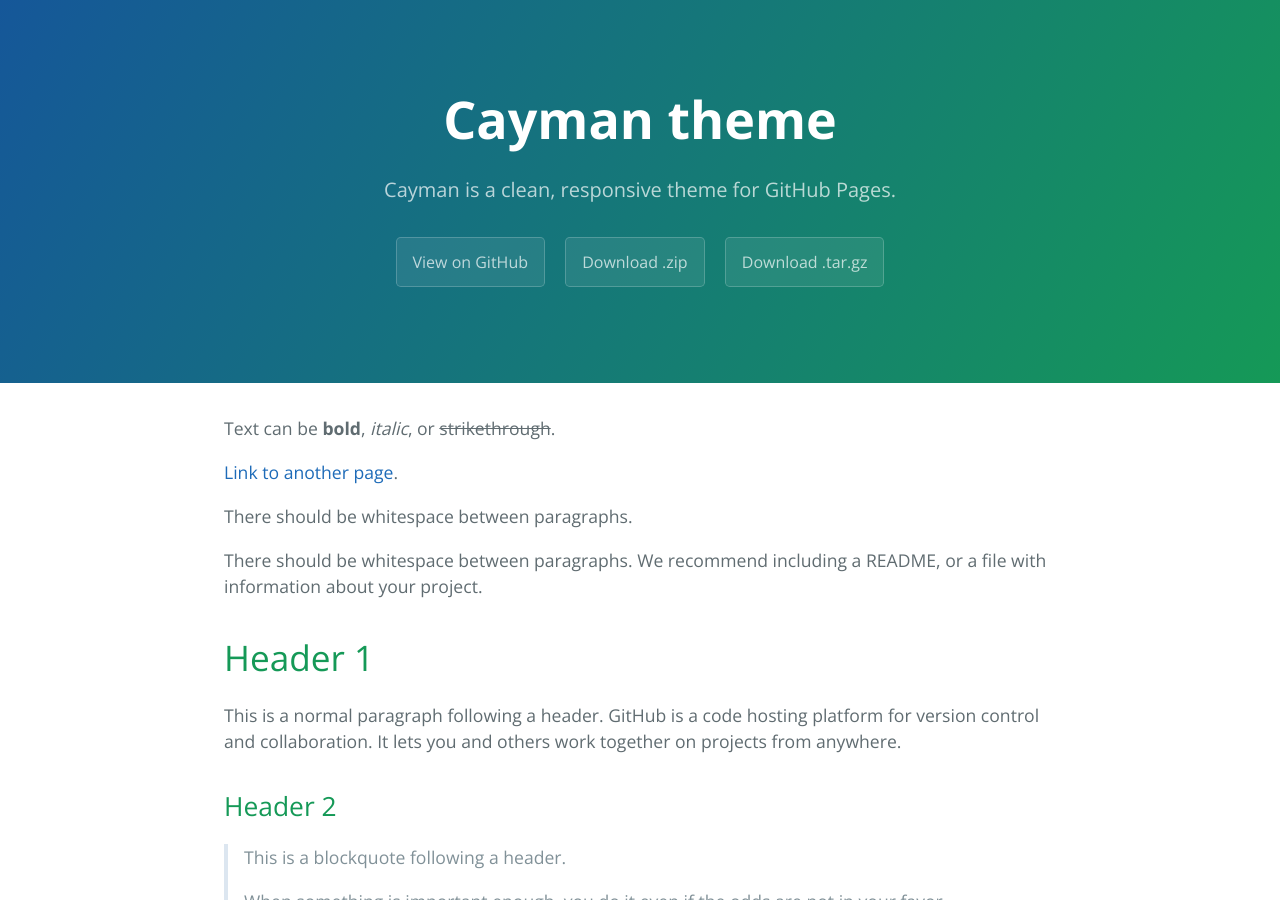
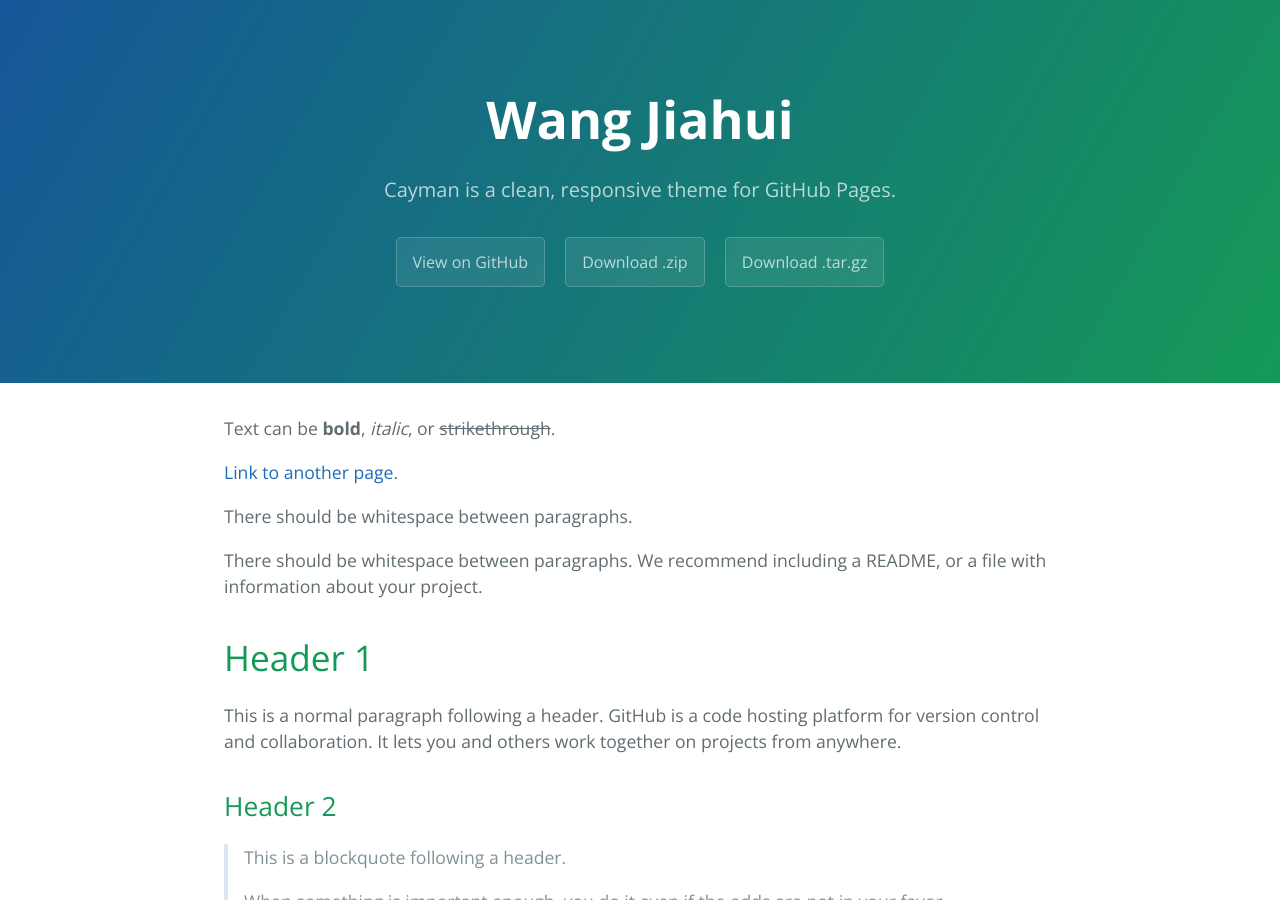
Before and after one commit to Astro-Wangjh/Astrowangjh.github.io, a Jekyll site: the page built from index.md, in a window 1280 px wide and 900 px high. Built offline with Jekyll 4.4.1, drawn with Linux system fonts in a browser that asks for light colours.

Commit message:
Update _config.yml

```diff
--- a/_config.yml
+++ b/_config.yml
@@ -1,4 +1,4 @@
-title: Cayman theme
+title: Wang Jiahui
 description: Cayman is a clean, responsive theme for GitHub Pages.
 show_downloads: true
 google_analytics:
```
